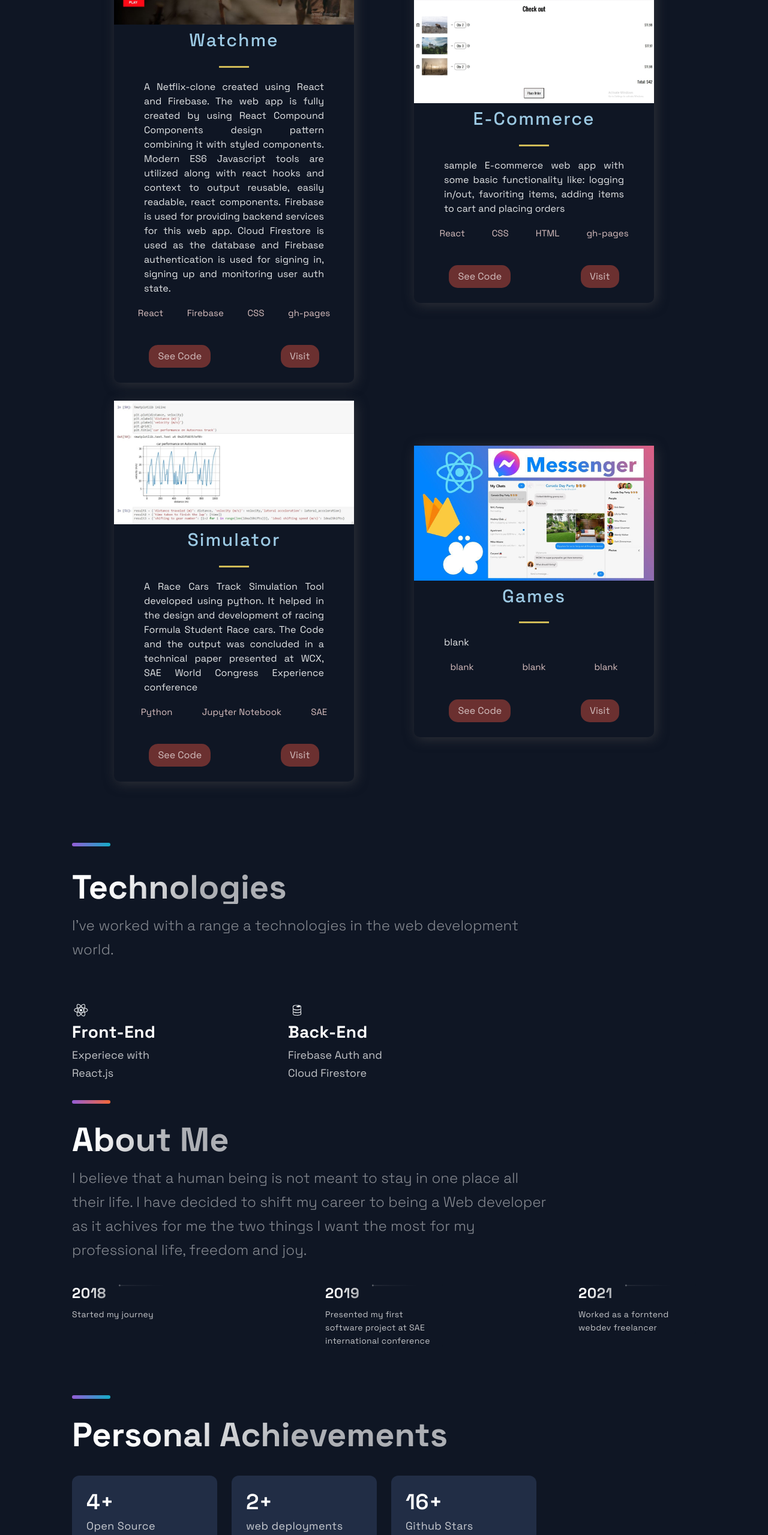
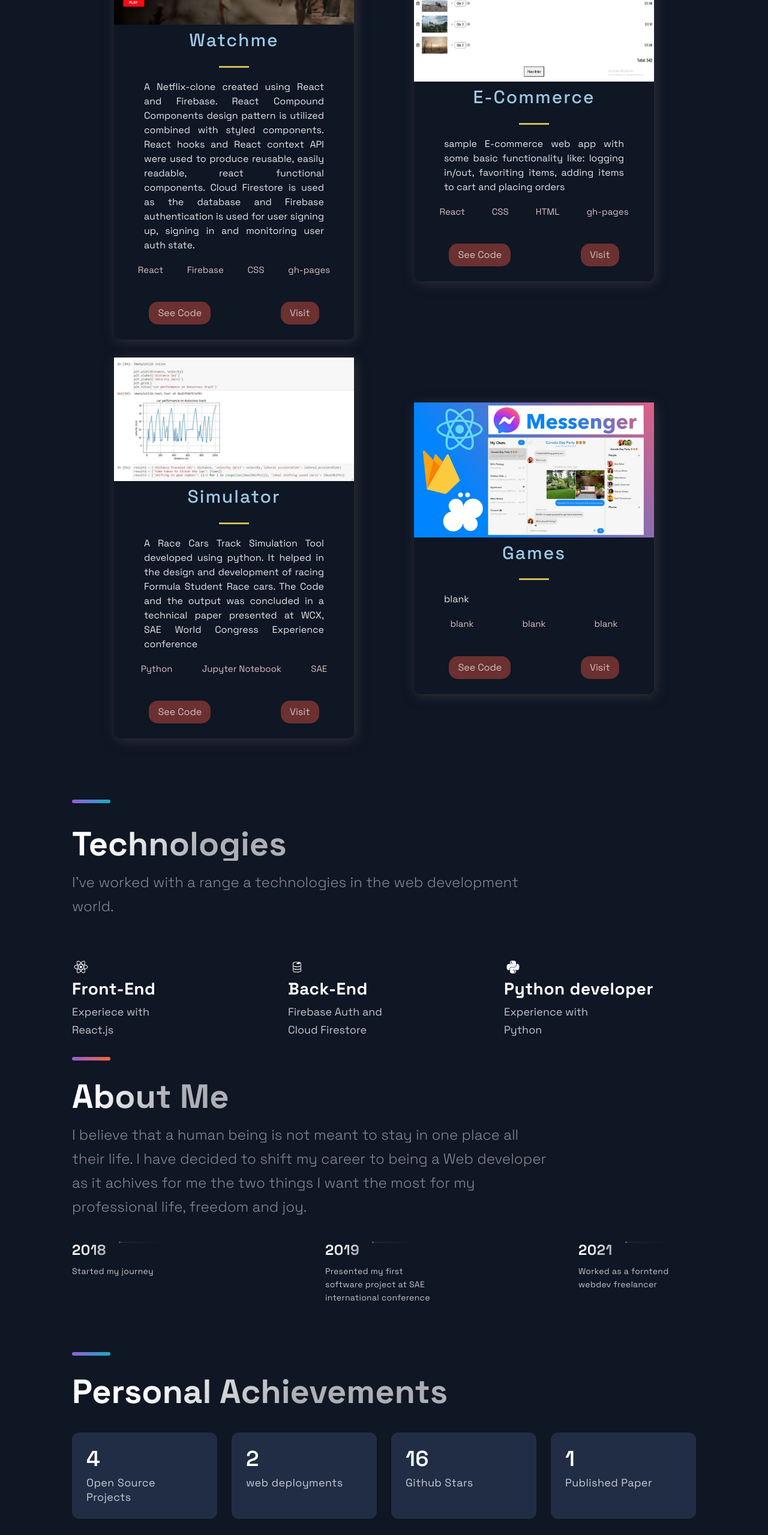
Before and after one commit to sherifessawy/My-Portfolio, a Next.js app: page / in a window 1280 px wide. Shown: the part 1040-3599 px from the top of the page at 60% size. Built offline with nearby package versions, Linux system fonts and the light colour scheme.

Commit message:
updating portfolio content

```diff
--- a/src/components/Acomplishments/Acomplishments.js
+++ b/src/components/Acomplishments/Acomplishments.js
@@ -6,7 +6,8 @@ import { Box, Boxes, BoxNum, BoxText } from './AcomplishmentsStyles';
 const data = [
   { number: 4, text: 'Open Source Projects'},
   { number: 2, text: 'web deployments', },
-  { number: 16, text: 'Github Stars', }
+  { number: 16, text: 'Github Stars', },
+  { number: 1, text: 'Published Paper', },
 ];
 
 const Acomplishments = () => (
@@ -15,7 +16,7 @@ const Acomplishments = () => (
     <Boxes>
       {data.map((card, index) => (
         <Box key={index}>
-          <BoxNum>{`${card.number}+`}</BoxNum>
+          <BoxNum>{card.number}</BoxNum>
           <BoxText>{card.text}</BoxText>
         </Box>
       ))}
--- a/src/components/Technologies/Technologies.js
+++ b/src/components/Technologies/Technologies.js
@@ -1,5 +1,5 @@
 import React from 'react';
-import { DiFirebase, DiReact, DiZend } from 'react-icons/di';
+import { DiFirebase, DiReact, DiPython } from 'react-icons/di';
 import { Section, SectionDivider, SectionText, SectionTitle } from '../../styles/GlobalComponents';
 import { List, ListContainer, ListItem, ListParagraph, ListTitle } from './TechnologiesStyles';
 
@@ -35,18 +35,18 @@ const Technologies = () =>  (
           </ListParagraph>
         </ListContainer>
       </ListItem>
-      {/* <ListItem>
+      <ListItem>
         <picture>
-          <DiZend size="3rem" />
+          <DiPython size="3rem" />
         </picture>
         <ListContainer>
-          <ListTitle>UI/UX</ListTitle>
+          <ListTitle>Python developer</ListTitle>
           <ListParagraph>
             Experience with <br />
-            tools like Figma
+            Python
           </ListParagraph>
         </ListContainer>
-      </ListItem> */}
+      </ListItem>
     </List>
     <SectionDivider colorAlt />
   </Section>
--- a/src/constants/constants.js
+++ b/src/constants/constants.js
@@ -1,7 +1,7 @@
 export const projects = [
   {
     title: 'Watchme',
-    description: "A Netflix-clone created using React and Firebase. The web app is fully created by using React Compound Components design pattern combining it with styled components. Modern ES6 Javascript tools are utilized along with react hooks and context to output reusable, easily readable, react components. Firebase is used for providing backend services for this web app. Cloud Firestore is used as the database and Firebase authentication is used for signing in, signing up and monitoring user auth state.",
+    description: "A Netflix-clone created using React and Firebase. React Compound Components design pattern is utilized combined with styled components. React hooks and React context API were used to produce reusable, easily readable, react functional components. Cloud Firestore is used as the database and Firebase authentication is used for user signing up, signing in and monitoring user auth state.",
     image: '/images/1.jpg',
     tags: ['React', 'Firebase', 'CSS', 'gh-pages'],
     visit: 'https://sherifessawy.github.io/watchme/',
```
